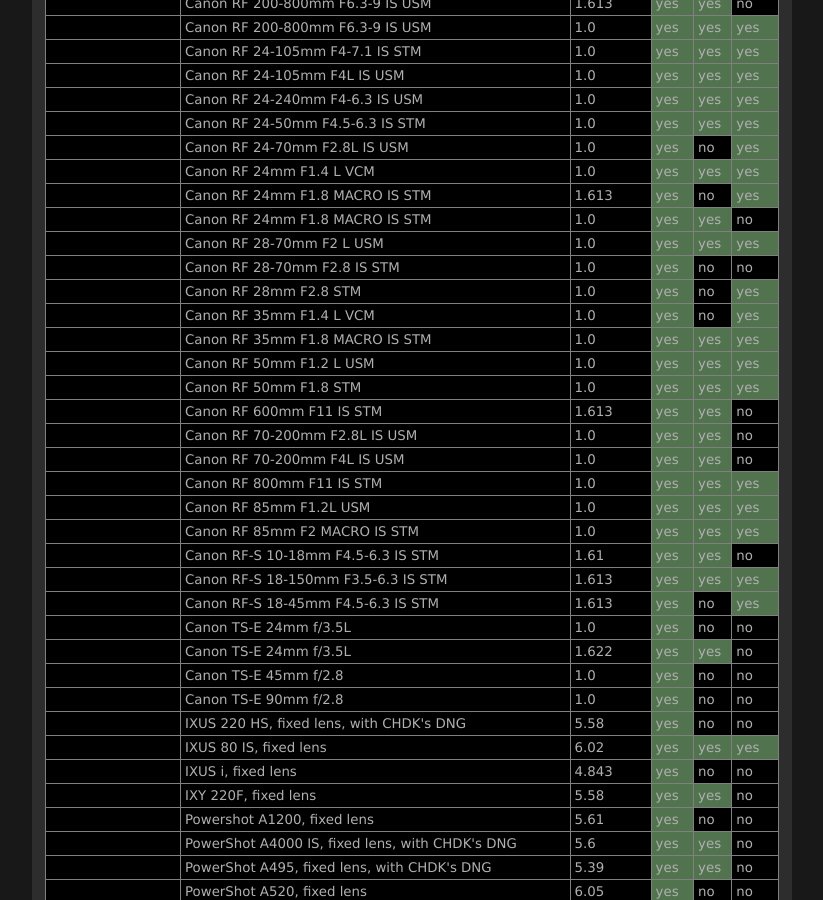
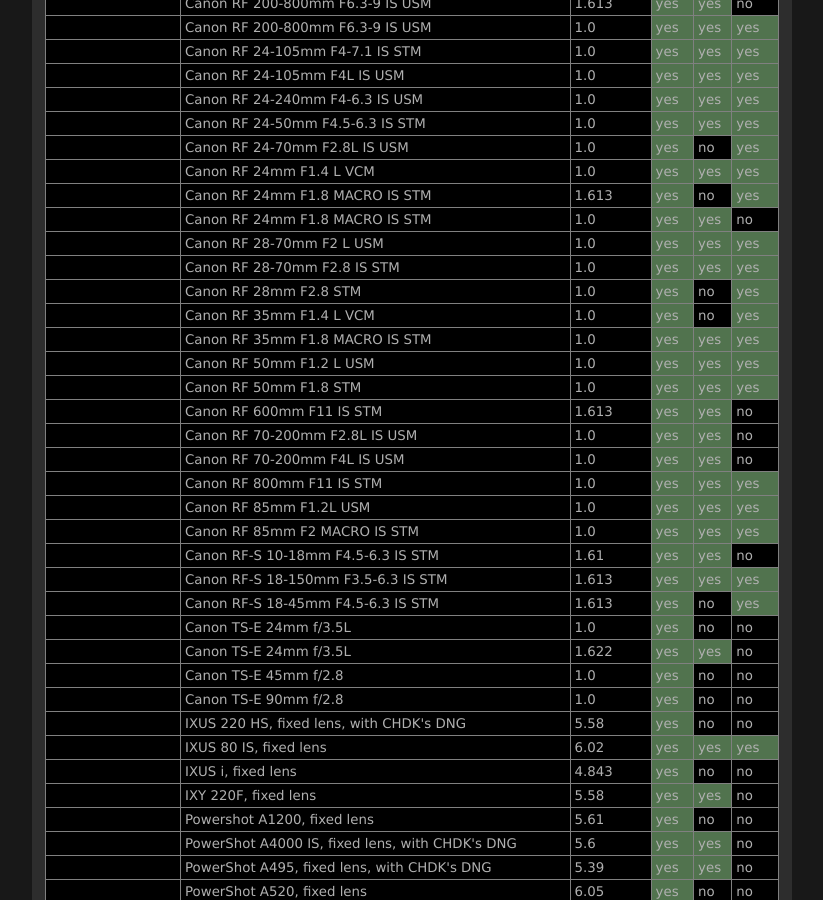
Before and after one commit to lensfun/lensfun.github.io, a Jekyll site: the page built from _posts/lenslist/2999-12-31-Lenslist-master.md, in a window 1280 px wide and 900 px high, scrolled down 5041 px. Shown: the whole window, without its empty margins (284-1107 px from the left). Built offline with Jekyll 4.4.1, drawn with Linux system fonts in a browser that asks for light colours.

Commit message:
Update master lens list from GitHub Actions

```diff
--- a/_posts/lenslist/2999-12-31-Lenslist-master.md
+++ b/_posts/lenslist/2999-12-31-Lenslist-master.md
@@ -207,7 +207,7 @@ This list was generated on 2025-09-11 from current Lensfun sources. Your Lensfun
 <tr class="lenslist-bg1"><td></td><td>Canon RF 24mm F1.8 MACRO IS STM</td><td>1.613</td><td class="lenslist-highlight lenslist-check">yes</td><td class="lenslist-check">no</td><td class="lenslist-highlight lenslist-check">yes</td></tr>
 <tr class="lenslist-bg1"><td></td><td>Canon RF 24mm F1.8 MACRO IS STM</td><td>1.0</td><td class="lenslist-highlight lenslist-check">yes</td><td class="lenslist-highlight lenslist-check">yes</td><td class="lenslist-check">no</td></tr>
 <tr class="lenslist-bg1"><td></td><td>Canon RF 28-70mm F2 L USM</td><td>1.0</td><td class="lenslist-highlight lenslist-check">yes</td><td class="lenslist-highlight lenslist-check">yes</td><td class="lenslist-highlight lenslist-check">yes</td></tr>
-<tr class="lenslist-bg1"><td></td><td>Canon RF 28-70mm F2.8 IS STM</td><td>1.0</td><td class="lenslist-highlight lenslist-check">yes</td><td class="lenslist-check">no</td><td class="lenslist-check">no</td></tr>
+<tr class="lenslist-bg1"><td></td><td>Canon RF 28-70mm F2.8 IS STM</td><td>1.0</td><td class="lenslist-highlight lenslist-check">yes</td><td class="lenslist-highlight lenslist-check">yes</td><td class="lenslist-highlight lenslist-check">yes</td></tr>
 <tr class="lenslist-bg1"><td></td><td>Canon RF 28mm F2.8 STM</td><td>1.0</td><td class="lenslist-highlight lenslist-check">yes</td><td class="lenslist-check">no</td><td class="lenslist-highlight lenslist-check">yes</td></tr>
 <tr class="lenslist-bg1"><td></td><td>Canon RF 35mm F1.4 L VCM</td><td>1.0</td><td class="lenslist-highlight lenslist-check">yes</td><td class="lenslist-check">no</td><td class="lenslist-highlight lenslist-check">yes</td></tr>
 <tr class="lenslist-bg1"><td></td><td>Canon RF 35mm F1.8 MACRO IS STM</td><td>1.0</td><td class="lenslist-highlight lenslist-check">yes</td><td class="lenslist-highlight lenslist-check">yes</td><td class="lenslist-highlight lenslist-check">yes</td></tr>
```
